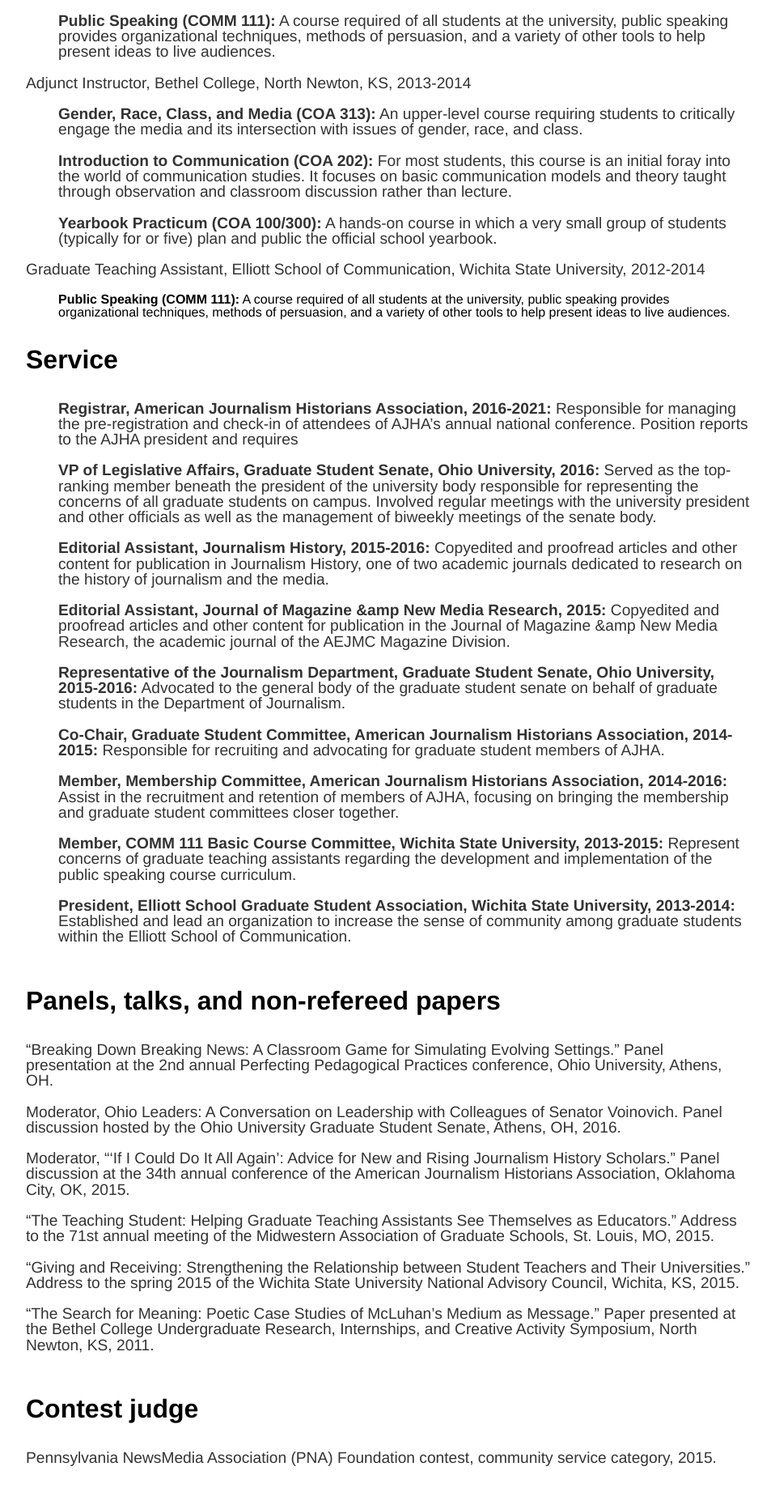
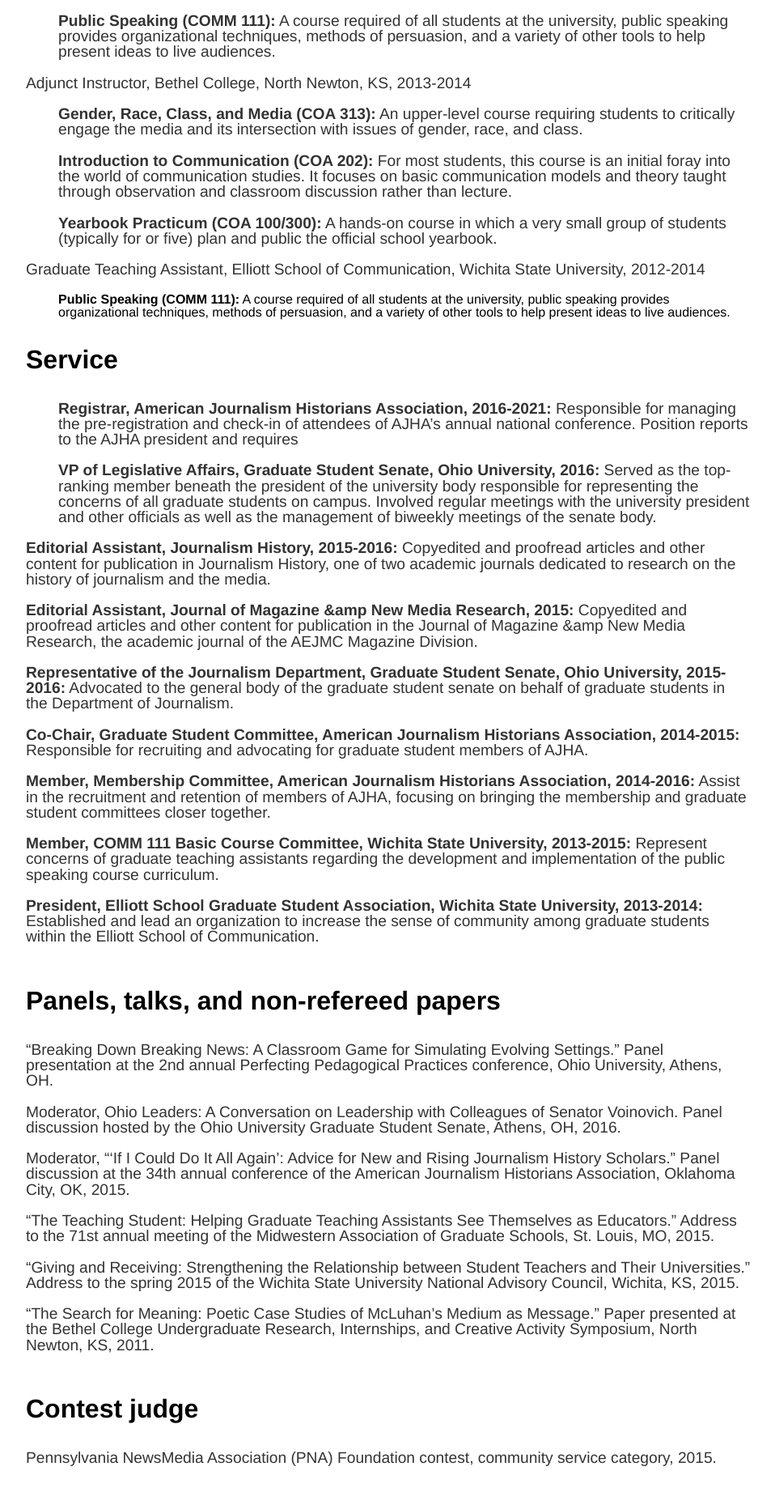
Before and after one commit to kenjward/kenjward.github.io, a Jekyll site: the page built from cv.md, in a window 1280 px wide. Shown: the part 3050-4914 px from the top of the page at 81% size, without its empty margins (160-1118 px from the left). Built offline with Jekyll 4.4.1, drawn with Linux system fonts in a browser that asks for light colours.

Commit message:
service alignment

```diff
--- a/cv.md
+++ b/cv.md
@@ -101,19 +101,19 @@
 * **VP of Legislative Affairs, Graduate Student Senate, Ohio University, 2016:**
 Served as the top-ranking member beneath the president of the university body responsible for representing the concerns of all graduate students on campus. Involved regular meetings with the university president and other officials as well as the management of biweekly meetings of the senate body.
 
-* **Editorial Assistant, Journalism History, 2015-2016:** Copyedited and proofread articles and other content for publication in Journalism History, one of two academic journals dedicated to research on the history of journalism and the media.
+**Editorial Assistant, Journalism History, 2015-2016:** Copyedited and proofread articles and other content for publication in Journalism History, one of two academic journals dedicated to research on the history of journalism and the media.
 
-* **Editorial Assistant, Journal of Magazine &amp New Media Research, 2015:** Copyedited and proofread articles and other content for publication in the Journal of Magazine &amp New Media Research, the academic journal of the AEJMC Magazine Division.
+**Editorial Assistant, Journal of Magazine &amp New Media Research, 2015:** Copyedited and proofread articles and other content for publication in the Journal of Magazine &amp New Media Research, the academic journal of the AEJMC Magazine Division.
 
-* **Representative of the Journalism Department, Graduate Student Senate, Ohio University, 2015-2016:** Advocated to the general body of the graduate student senate on behalf of graduate students in the Department of Journalism.
+**Representative of the Journalism Department, Graduate Student Senate, Ohio University, 2015-2016:** Advocated to the general body of the graduate student senate on behalf of graduate students in the Department of Journalism.
 
-* **Co-Chair, Graduate Student Committee, American Journalism Historians Association, 2014-2015:** Responsible for recruiting and advocating for graduate student members of AJHA.
+**Co-Chair, Graduate Student Committee, American Journalism Historians Association, 2014-2015:** Responsible for recruiting and advocating for graduate student members of AJHA.
 
-* **Member, Membership Committee, American Journalism Historians Association, 2014-2016:** Assist in the recruitment and retention of members of AJHA, focusing on bringing the membership and graduate student committees closer together.
+**Member, Membership Committee, American Journalism Historians Association, 2014-2016:** Assist in the recruitment and retention of members of AJHA, focusing on bringing the membership and graduate student committees closer together.
 
-* **Member, COMM 111 Basic Course Committee, Wichita State University, 2013-2015:** Represent concerns of graduate teaching assistants regarding the development and implementation of the public speaking course curriculum.
+**Member, COMM 111 Basic Course Committee, Wichita State University, 2013-2015:** Represent concerns of graduate teaching assistants regarding the development and implementation of the public speaking course curriculum.
 
-* **President, Elliott School Graduate Student Association, Wichita State University, 2013-2014:** Established and lead an organization to increase the sense of community among graduate students within the Elliott School of Communication.
+**President, Elliott School Graduate Student Association, Wichita State University, 2013-2014:** Established and lead an organization to increase the sense of community among graduate students within the Elliott School of Communication.
 <br><br>
 
 ### Panels, talks, and non-refereed papers
```
